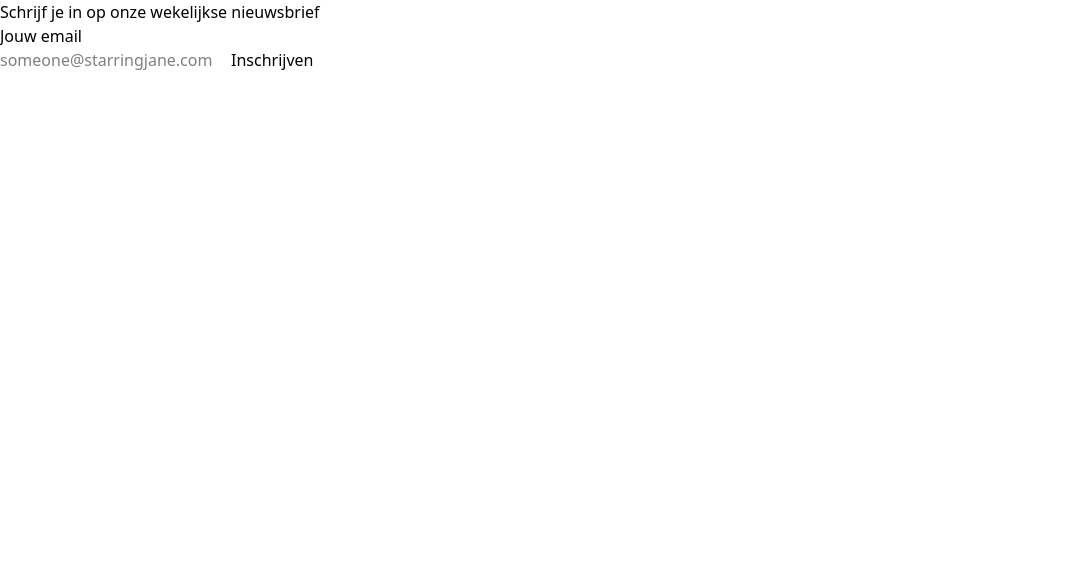
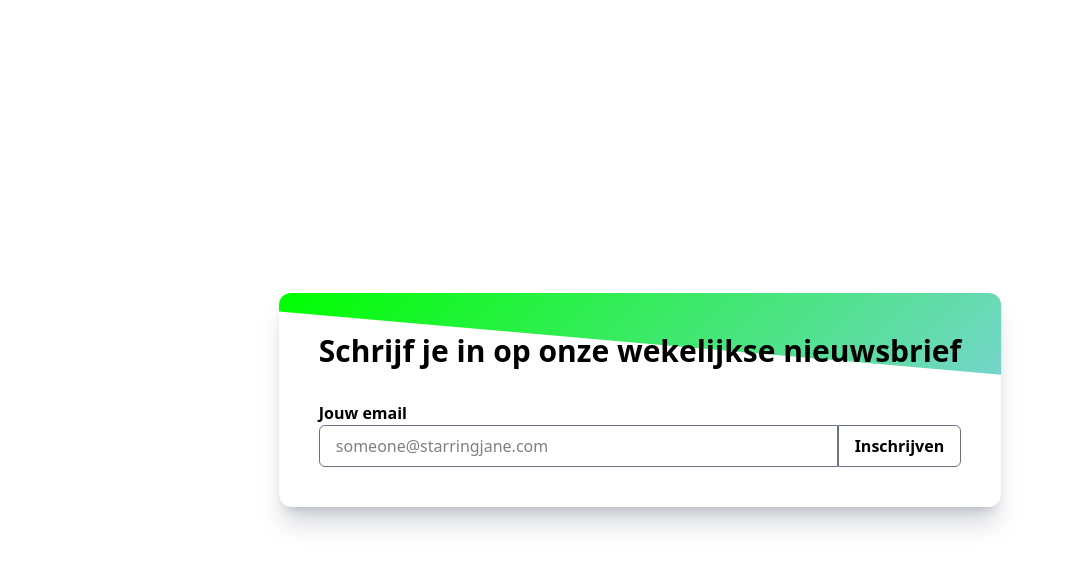
Before and after one commit to kwmbe/dotnet-newsletter, a Vue app in the folder frontend/: page / in a window 1280 px wide. Shown: the top 568 px of the page, without its empty margins (0-1067 px from the left). Built offline with nearby package versions, Linux system fonts and the light colour scheme.

Commit message:
Apply layout

```diff
--- a/frontend/src/App.vue
+++ b/frontend/src/App.vue
@@ -29,7 +29,7 @@ watch(email, (newEmail) => {
 </script>
 
 <template>
-  <main>
+  <main class="flex justify-center items-center h-screen">
     <Card header="Schrijf je in op onze wekelijkse nieuwsbrief">
       <Input
         placeholder="someone@starringjane.com"
@@ -38,7 +38,7 @@ watch(email, (newEmail) => {
         :submit="submitEmail"
         v-model="email"
       />
-      <p>{{error}}</p>
+      <p class="text-red-500">{{error}}</p>
     </Card>
   </main>
 </template>
--- a/frontend/src/components/Card.vue
+++ b/frontend/src/components/Card.vue
@@ -3,10 +3,31 @@ defineProps(["header"])
 </script>
 
 <template>
-  <div class="flex-col">
-    <h2>{{header}}</h2>
-    <div>
+  <div class="card-bg flex-col shadow-xl/30 shadow-gray-500 p-10 rounded-xl relative z-0 overflow-hidden">
+    <h2
+      class="font-bold text-3xl relative z-1 pb-8"
+    >
+      {{header}}
+    </h2>
+    <div class="relative z-1">
       <slot />
     </div>
   </div>
 </template>
+
+<style scoped>
+.card-bg {
+  background: linear-gradient(135deg, lime, skyblue);
+}
+.card-bg:after  {
+  content: "";
+  position: absolute;
+  top: -47.5vh;
+  left: -100%;
+  height: 100vh;
+  width: 200%;
+  background: #ffffff;
+  transform: translateY(50%) rotate(5deg);
+  z-index: 0;
+}
+</style>
--- a/frontend/src/components/Input.vue
+++ b/frontend/src/components/Input.vue
@@ -8,14 +8,20 @@ const update = (e) => {
 </script>
 
 <template>
-  <label>{{label}}</label>
-  <div>
+  <label class="font-semibold">{{label}}</label>
+  <div class="flex">
     <input
+      class="border-solid border-1 rounded-l-md p-2 px-4 border-gray-500 w-full"
       type="email"
       v-model="model"
       :placeholder="placeholder"
       @input="update"
     />
-    <button @click="submit" >{{action}}</button>
+    <button
+      class="border-solid border-1 rounded-r-md p-2 px-4 border-gray-500 font-bold"
+      @click="submit"
+    >
+      {{action}}
+    </button>
   </div>
 </template>
```
